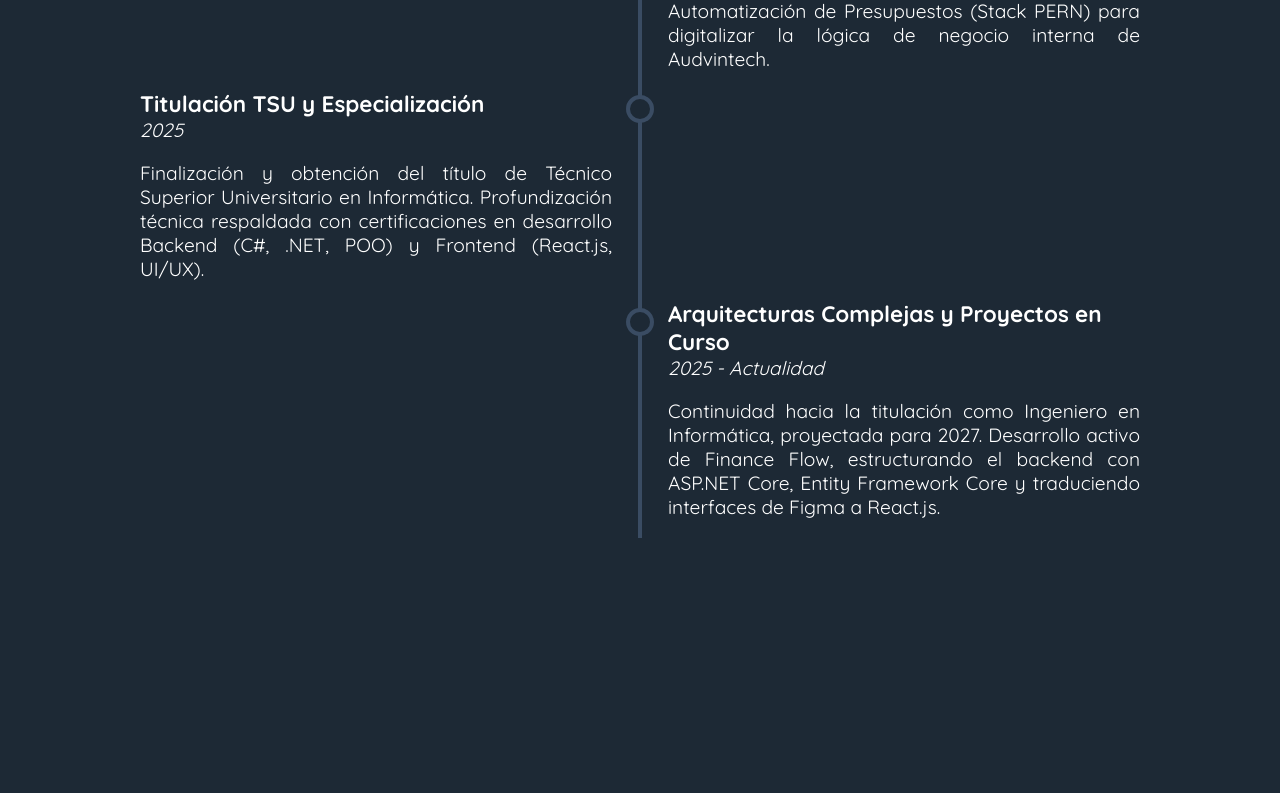
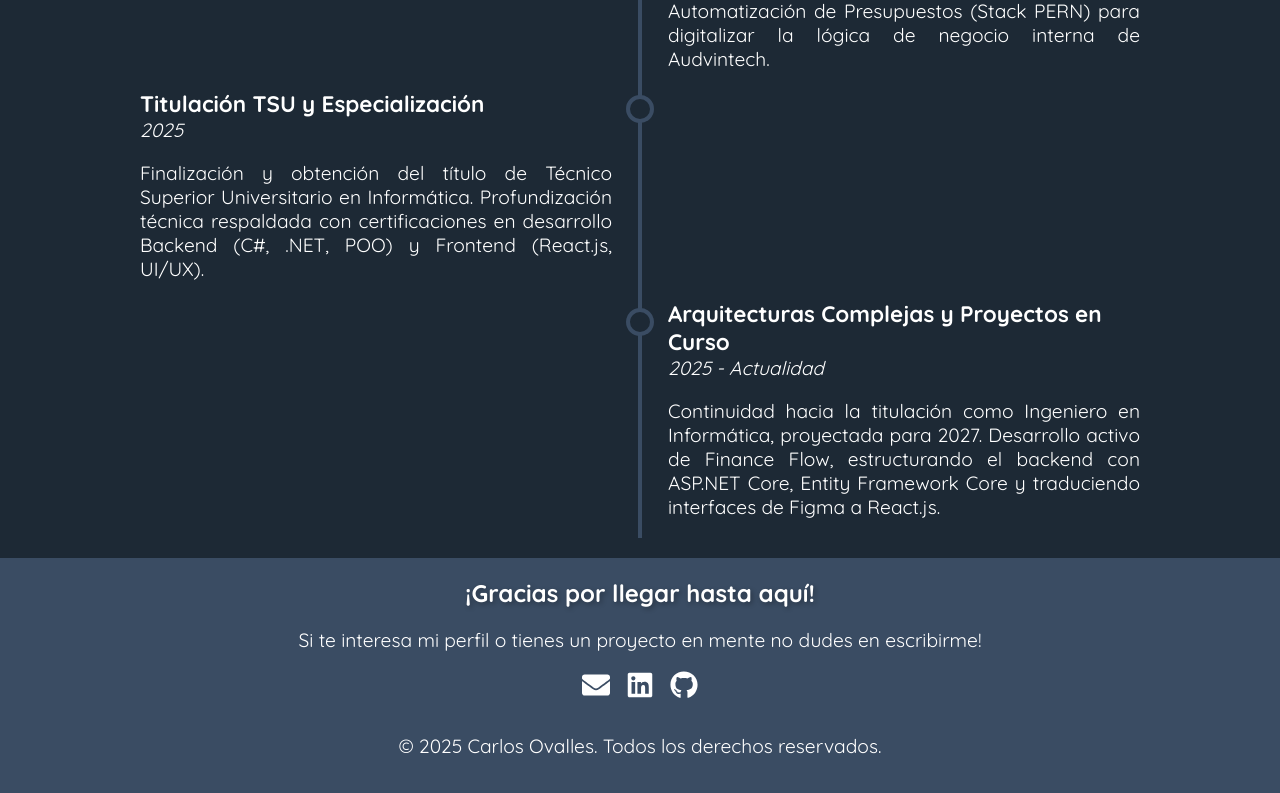
Before and after one commit to carlosamov/Portfolio, a React (Vite) app: page / in a window 1280 px wide. Shown: the part 2829-3622 px from the top of the page. Before the commit the page ends 3387 px from the top, so only its background shows below. Built offline with nearby package versions, Linux system fonts and the light colour scheme.

Commit message:
Adicion de footer

```diff
--- a/src/App.jsx
+++ b/src/App.jsx
@@ -9,6 +9,7 @@ import Cabecera from "./Componentes/Secciones/Cabecera/Cabecera.jsx";
 import Hero from "./Componentes/Secciones/Hero/Hero.jsx";
 import Proyectos from "./Componentes/Secciones/Proyectos/Proyectos.jsx";
 import Timeline from "./Componentes/Secciones/Timeline/Timeline.jsx";
+import Footer from "./Componentes/Secciones/Footer/Footer.jsx";
 
 export default function App() {
   const ctx = useGlobalContext();
@@ -23,6 +24,7 @@ export default function App() {
       <Hero />
       <Proyectos />
       <Timeline />
+      <Footer />
     </>
   );
 }
--- /dev/null
+++ b/src/Componentes/Secciones/Footer/Footer.jsx
@@ -0,0 +1,39 @@
+import styles from "./footer.module.css";
+
+import Link from "../../Base/Link/Link";
+
+import { FaGithub, FaLinkedin, FaEnvelope } from "react-icons/fa";
+
+export default function Footer() {
+  return (
+    <footer className={styles.footer}>
+      <div className={styles.container}>
+        <h2 className={styles.title}>¡Gracias por llegar hasta aquí!</h2>
+
+        <p className={styles.description}>
+          Si te interesa mi perfil o tienes un proyecto en mente no dudes en
+          escribirme!
+        </p>
+
+        <div className={styles.socials}>
+          <Link href="mailto:carlosamov@gmail.com">
+            <FaEnvelope size={28} />
+          </Link>
+          <Link href="https://www.linkedin.com/in/carlos-ovalles-4760a423b/">
+            <FaLinkedin size={28} />
+          </Link>
+          <Link href="https://github.com/carlosamov">
+            <FaGithub size={28} />
+          </Link>
+        </div>
+
+        <div className={styles.copyright}>
+          <p>
+            © {new Date().getFullYear()} Carlos Ovalles. Todos los derechos
+            reservados.
+          </p>
+        </div>
+      </div>
+    </footer>
+  );
+}
--- /dev/null
+++ b/src/Componentes/Secciones/Footer/footer.module.css
@@ -0,0 +1,23 @@
+.container {
+  display: flex;
+  flex-direction: column;
+  align-items: center;
+  text-align: center;
+  padding: 20px;
+  background-color: var(--secondary-fondo);
+}
+
+.title {
+  color: var(--main-texto);
+  font-size: 1.5rem;
+  font-weight: bold;
+  margin-bottom: 1rem;
+  text-align: center;
+  margin: 0;
+}
+
+.socials {
+  display: flex;
+  gap: 1rem;
+  margin-bottom: 1rem;
+}
```
